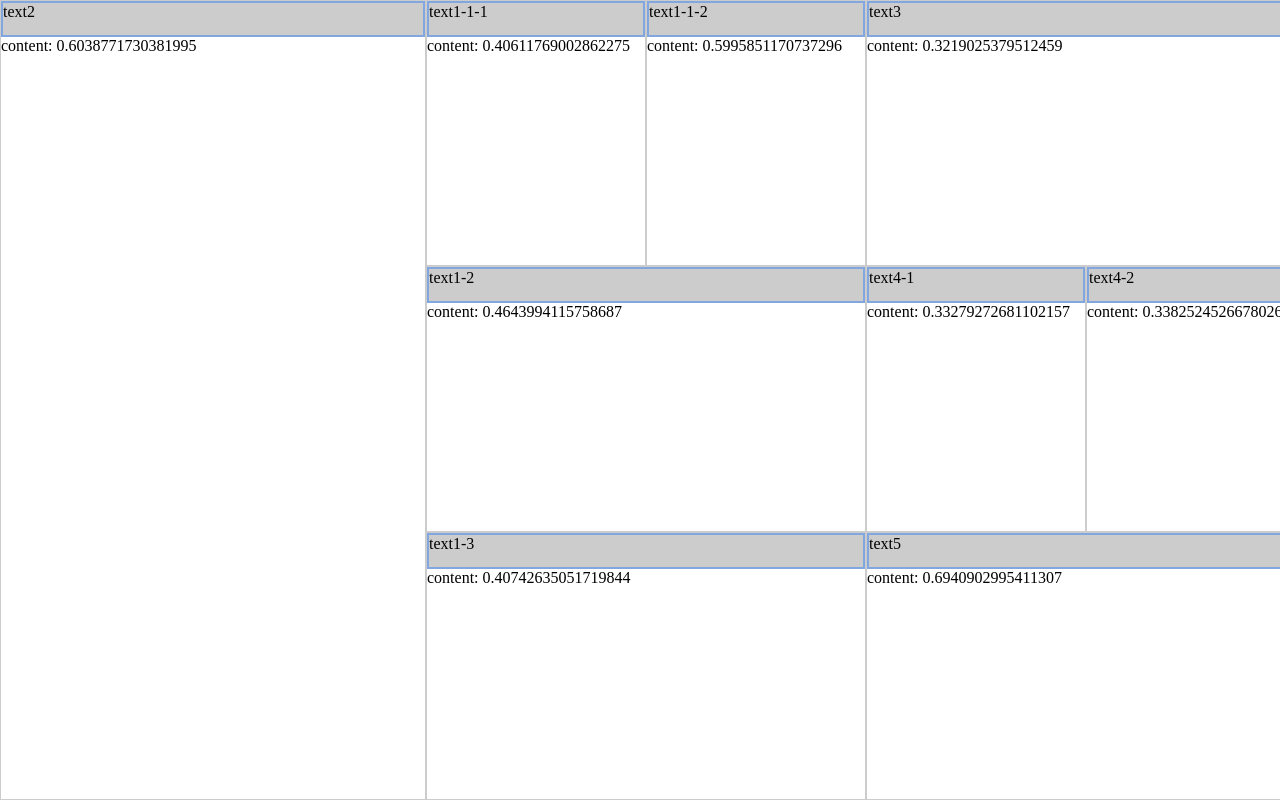
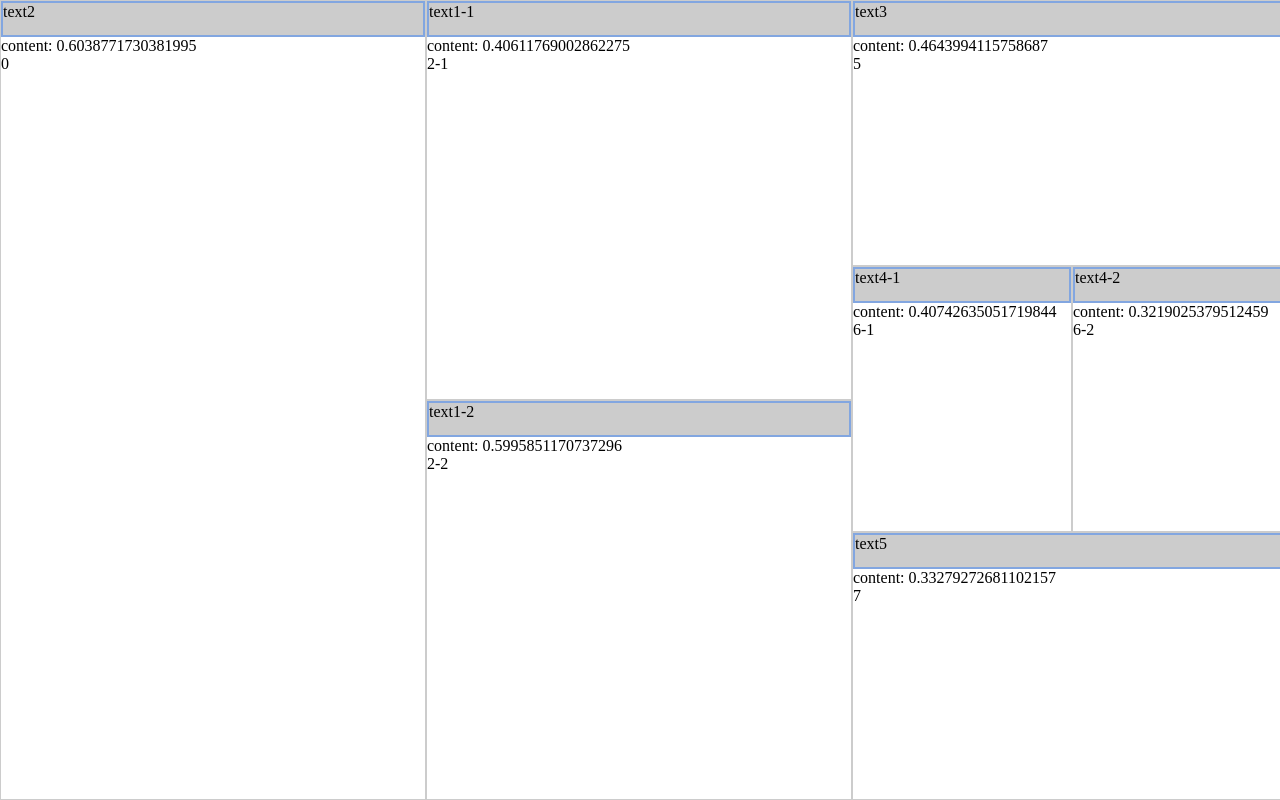
Before and after one commit to Murphycx94/resize-layout, a Vue app: page / in a window 1280 px wide. Built offline with nearby package versions, Linux system fonts and the light colour scheme.

Commit message:
feat: update

```diff
--- a/src/App.vue
+++ b/src/App.vue
@@ -51,7 +51,7 @@ const data = reactive<IData>({
       children: [
         {
           nodeId: "2-1",
-          type: NodeTypeEnum.node,
+          type: NodeTypeEnum.item,
           direction: DirectionEnum.horizontal,
           component: "text1-1",
           width: 0,
@@ -65,40 +65,6 @@ const data = reactive<IData>({
             vertical: 0,
           },
           children: [
-            {
-              nodeId: "2-1-1",
-              type: NodeTypeEnum.item,
-              direction: DirectionEnum.unknown,
-              component: "text1-1-1",
-              width: 0,
-              height: 0,
-              top: 0,
-              left: 0,
-              children: [],
-              minSize: {
-                width: 220,
-                height: 80,
-                horizontal: 0,
-                vertical: 0,
-              },
-            },
-            {
-              nodeId: "2-1-2",
-              type: NodeTypeEnum.item,
-              direction: DirectionEnum.unknown,
-              component: "text1-1-2",
-              width: 0,
-              height: 0,
-              top: 0,
-              left: 0,
-              children: [],
-              minSize: {
-                width: 220,
-                height: 80,
-                horizontal: 0,
-                vertical: 0,
-              },
-            },
           ],
         },
         {
@@ -106,23 +72,6 @@ const data = reactive<IData>({
           type: NodeTypeEnum.item,
           direction: DirectionEnum.unknown,
           component: "text1-2",
-          width: 0,
-          height: 0,
-          top: 0,
-          left: 0,
-          children: [],
-          minSize: {
-            width: 220,
-            height: 80,
-            horizontal: 0,
-            vertical: 0,
-          },
-        },
-        {
-          nodeId: "2-3",
-          type: NodeTypeEnum.item,
-          direction: DirectionEnum.unknown,
-          component: "text1-3",
           width: 0,
           height: 0,
           top: 0,
--- a/src/components/FlexibleDropContainer.vue
+++ b/src/components/FlexibleDropContainer.vue
@@ -1,14 +1,26 @@
 <template>
-  <div class="fl-drop-container" ref="fdc" v-show="isCompositeActive" @dragover="onDragOver" @dragleave="onDragLeave">
+  <div
+    class="fl-drop-container"
+    ref="fdc"
+    v-show="_isActive"
+    @dragover="onDragOver"
+    @dragleave="onDragLeave"
+    @drop="onDrop"
+  >
     <div class="fl-drop-mask" :style="maskStyle"></div>
   </div>
 </template>
 
 <script setup lang="ts">
-import { throttle } from 'lodash'
 import { computed, nextTick, ref, VueElement, watch } from 'vue'
+import { OutsideEnum } from '../enums'
 import { IData } from '../types'
 import { Constant, getRelativePosition } from './_utils'
+
+const emits = defineEmits<{
+  (e: 'insert', data: IData): void
+}>()
+
 
 const props = defineProps<{
   isActive: boolean
@@ -27,7 +39,7 @@ let vT = Constant.height * Constant.dragTriggerBase // 纵向阈值
 
 const fdc = ref<VueElement>()
 
-const isActive = ref(false)
+const _isActive = ref(false)
 
 // 以当前元素左上角为坐标轴的光标位置
 const cursorPosition = ref({
@@ -35,10 +47,23 @@ const cursorPosition = ref({
   y: 0,
 })
 
-const isCompositeActive = computed(() => {
-  return props.isActive || isActive.value
+const activeArea = computed(() => {
+  const { x, y } = cursorPosition.value
+  const t = getThreshold()
+
+  if (x <= t.x1) {
+    return OutsideEnum.w
+  } else if (x >= t.x2) {
+    return OutsideEnum.e
+  } else if (y <= t.y1) {
+    return OutsideEnum.n
+  } else if (y >= t.y2) {
+    return OutsideEnum.s
+  }
+  return OutsideEnum.e
 })
 
+// TODO 待优化
 const maskStyle = computed(() => {
   const { x, y } = cursorPosition.value
   const t = getThreshold()
@@ -82,11 +107,11 @@ const maskStyle = computed(() => {
 watch(
   () => props.isActive,
   (v) => {
-    if (v) isActive.value = true
+    if (v) _isActive.value = true
   }
 )
 
-watch(isCompositeActive, (v) => {
+watch(_isActive, (v) => {
   if (v) {
     nextTick(() => {
       if (fdc.value) {
@@ -97,20 +122,14 @@ watch(isCompositeActive, (v) => {
   }
 })
 
-const onDragOver = throttle(
-  (e: DragEvent) => {
-    isActive.value = true
-    cursorPosition.value = getRelativePosition(e.pageX, e.pageY, position)
-  },
-  100,
-  {
-    leading: true,
-    trailing: false,
-  }
-)
+const onDragOver = (e: DragEvent) => {
+  cursorPosition.value = getRelativePosition(e.pageX, e.pageY, position)
+  e.preventDefault()
+  return false
+}
 
 const onDragLeave = (e: DragEvent) => {
-  isActive.value = false
+  _isActive.value = false
 }
 
 const getThreshold = () => {
@@ -122,6 +141,18 @@ const getThreshold = () => {
     x2: position.width - hT,
     y1: vT,
     y2: position.height - vT,
+  }
+}
+
+const onDrop = (e: DragEvent) => {
+  _isActive.value = false
+  console.log('========', props.isActive, _isActive.value)
+  const json = e?.dataTransfer?.getData(Constant.dragDataKey)
+  if (json) {
+    const data = JSON.parse(json)
+    if (data.nodeId) {
+      emits('insert', data)
+    }
   }
 }
 </script>
--- a/src/components/FlexibleItem.vue
+++ b/src/components/FlexibleItem.vue
@@ -1,8 +1,11 @@
 <template>
   <div class="fl-item" @dragover="onDragOver" @dragleave="onDragLeave">
-    <div draggable="true" @dragstart="onDragStart" class="fl-item-header" @dragend="onDragEnd">{{ data.component }}</div>
+    <div draggable="true" @dragstart="onDragStart" class="fl-item-header" @dragend="onDragEnd">
+      {{ data.component }}
+    </div>
     <div>{{ content }}</div>
-    <FlexibleDropContainer :data="data" :is-active="isHovering"  />
+    <div>{{ data.nodeId }}</div>
+    <FlexibleDropContainer :data="data" :is-active="isHovering" />
   </div>
 </template>
 
@@ -11,6 +14,7 @@ import { throttle } from 'lodash'
 import { ref } from 'vue'
 import { IData } from '../types'
 import FlexibleDropContainer from './FlexibleDropContainer.vue'
+import { Constant } from './_utils'
 
 const props = defineProps<{
   data: IData
@@ -24,7 +28,7 @@ const isHovering = ref(false)
 
 const onDragStart = (e: DragEvent) => {
   isDragging.value = true
-  console.log('=====开始', e)
+  e?.dataTransfer?.setData(Constant.dragDataKey, JSON.stringify(props.data))
 }
 
 const onDragEnd = (e: DragEvent) => {
@@ -36,8 +40,9 @@ const onDragOver = throttle(
     if (isDragging.value) return
     isHovering.value = true
   },
-  100, {
-    trailing: false
+  100,
+  {
+    trailing: false,
   }
 )
 
@@ -45,7 +50,6 @@ const onDragLeave = (e: DragEvent) => {
   if (isDragging.value) return
   isHovering.value = false
 }
-
 </script>
 
 <style>
--- a/src/components/FlexibleNode.vue
+++ b/src/components/FlexibleNode.vue
@@ -3,12 +3,12 @@
     <div class="split-view-container" :class="[directionClassName]">
       <section
         class="split-view"
-        v-for="(item, index) in data.children"
+        v-for="item in data.children"
         :key="item.nodeId"
         :style="getViewStyle(item, direction)"
       >
         <FlexibleNode :direction="item.direction" v-if="item.type === NodeTypeEnum.node" :data="item" />
-        <FlexibleItem v-else-if="item.type === NodeTypeEnum.item" :data="item" />
+        <FlexibleItem @insert="onInsert" v-else-if="item.type === NodeTypeEnum.item" :data="item" />
       </section>
     </div>
     <FlexibleSash :data="data" :class="[directionClassName]" />
@@ -38,6 +38,9 @@ const directionClassName = computed(() => {
   return name[props.data.direction] || ''
 })
 
+const onInsert = (e: IData) => {
+  console.log(e)
+}
 </script>
 
 <style lang="scss">
--- a/src/components/FlexibleNodeSashBar.vue
+++ b/src/components/FlexibleNodeSashBar.vue
@@ -18,7 +18,6 @@ const sashBarRef = ref<VueElement>()
 watch(position, (e) => {
   emits('resize', { ...e, el: sashBarRef.value })
 })
-// isMoving TODO 未做拖动后的鼠标状态
 
 const dragHandler = (e: Event) => {
   onDragStart(e)
--- a/src/components/_utils.ts
+++ b/src/components/_utils.ts
@@ -8,6 +8,7 @@ export class Constant {
   static readonly width = 220
   static readonly height = 80
   static readonly dragTriggerBase = 0.3
+  static readonly dragDataKey = 'fl-drag-data'
 }
 
 /**
```
